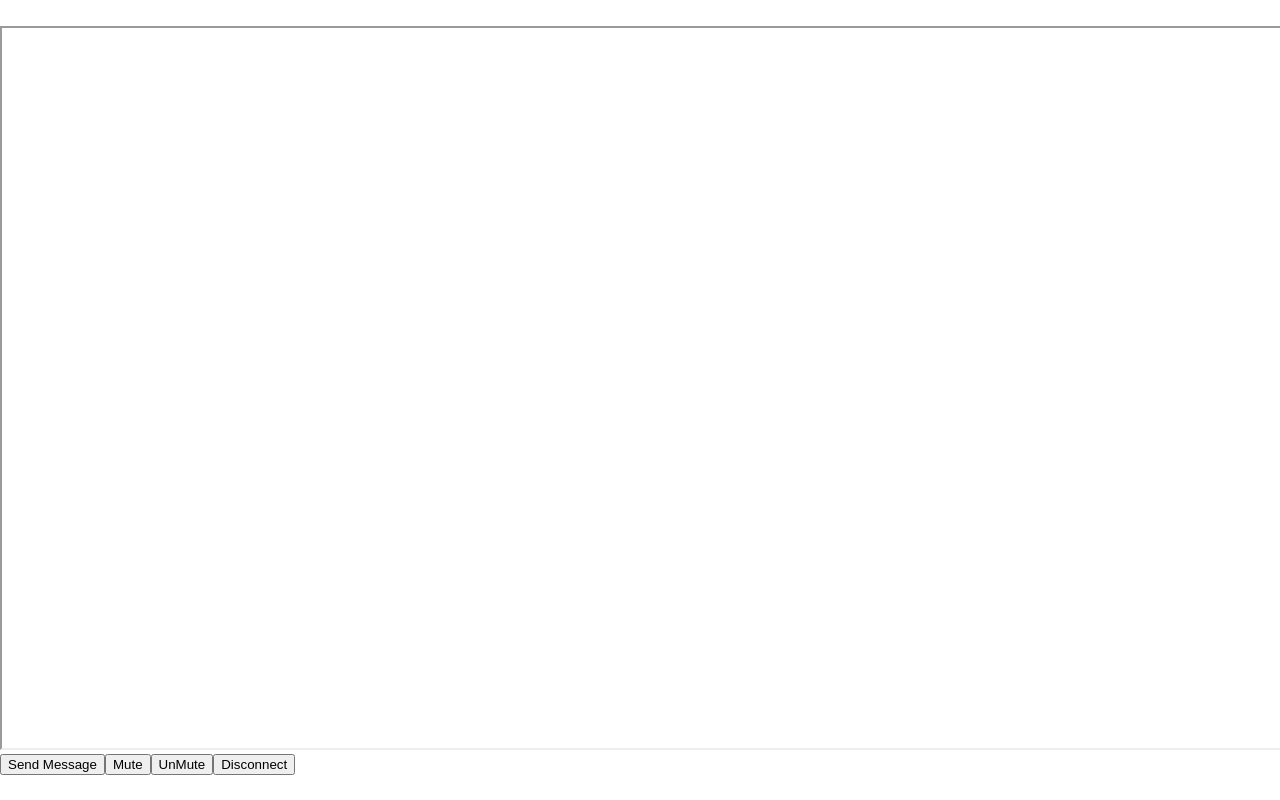
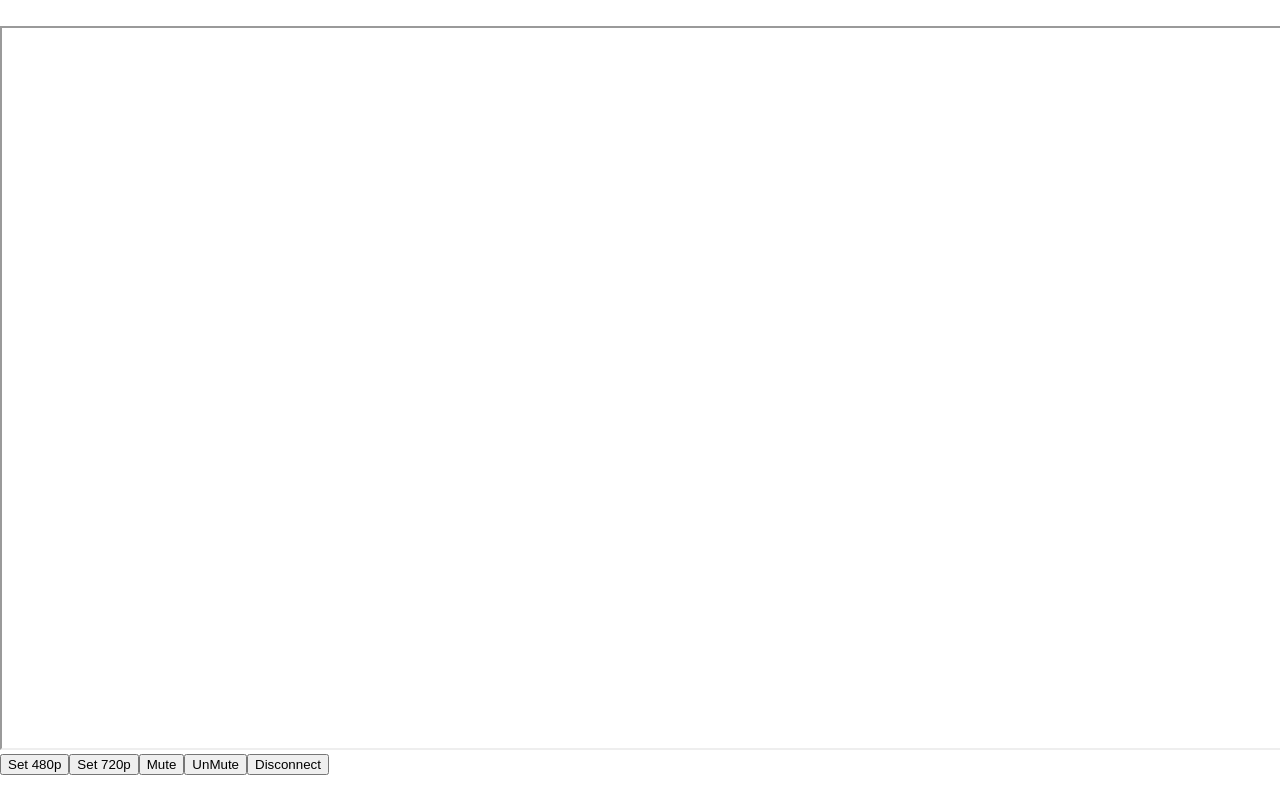
Before and after one commit to infinity-void-metaverse/Iframe-Embed-Test, a React (Create React App) app: page / in a window 1280 px wide. Both pictures are taken after typing "Sample" into the empty fields and a click on the button "Submit". Built offline with nearby package versions, Linux system fonts and the light colour scheme.

Commit message:
Update App.js

```diff
--- a/src/App.js
+++ b/src/App.js
@@ -6,13 +6,31 @@ function App() {
   const [iframeUrl, setIframeUrl] = useState('');
   const [urlSubmitted, setUrlSubmitted] = useState(false);
 
-  // Function to handle sending a message to the iframe
-  const handleSendCommand = () => {
-    const message = { message: 'test' };
+  const handleSendCommand480 = () => {
+    const message = { message: '480p (854x480)' };
 
     if (iframeRef.current) {
+      window.focus(iframeRef.current);
       iframeRef.current.contentWindow.postMessage(message, '*');
     }
+
+    setTimeout(() => {
+      iframeRef.current?.focus();
+    }, 100);
+  };
+
+
+  const handleSendCommand720 = () => {
+    const message = { message: '720p (1280x720)' };
+
+     if (iframeRef.current) {
+      window.focus(iframeRef.current);
+      iframeRef.current.contentWindow.postMessage(message, '*');
+    }
+
+    setTimeout(() => {
+      iframeRef.current?.focus();
+    }, 100);
   };
 
 
@@ -101,8 +119,12 @@ function App() {
             src={iframeUrl}
             allow="microphone; camera"
             title="Iframe"
+            tabindex="0"
           />
-          <button onClick={handleSendCommand}>Send Message</button>
+          <button onClick={handleSendCommand480}>Set 480p</button>
+
+          <button onClick={handleSendCommand720}>Set 720p</button>
+
 
           <button onClick={handleMute}>Mute</button>
           <button onClick={handleUnMute}>UnMute</button>
```
